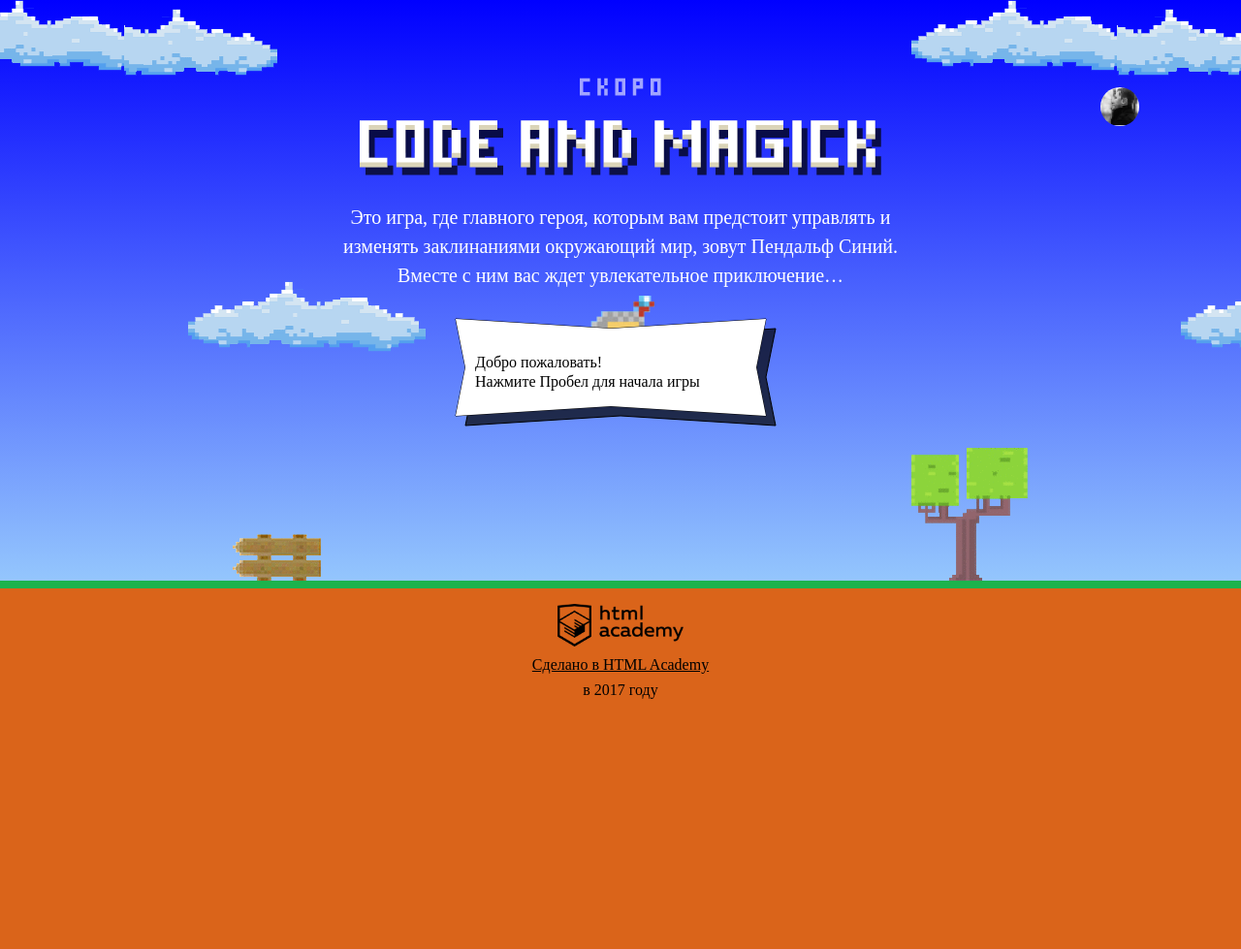
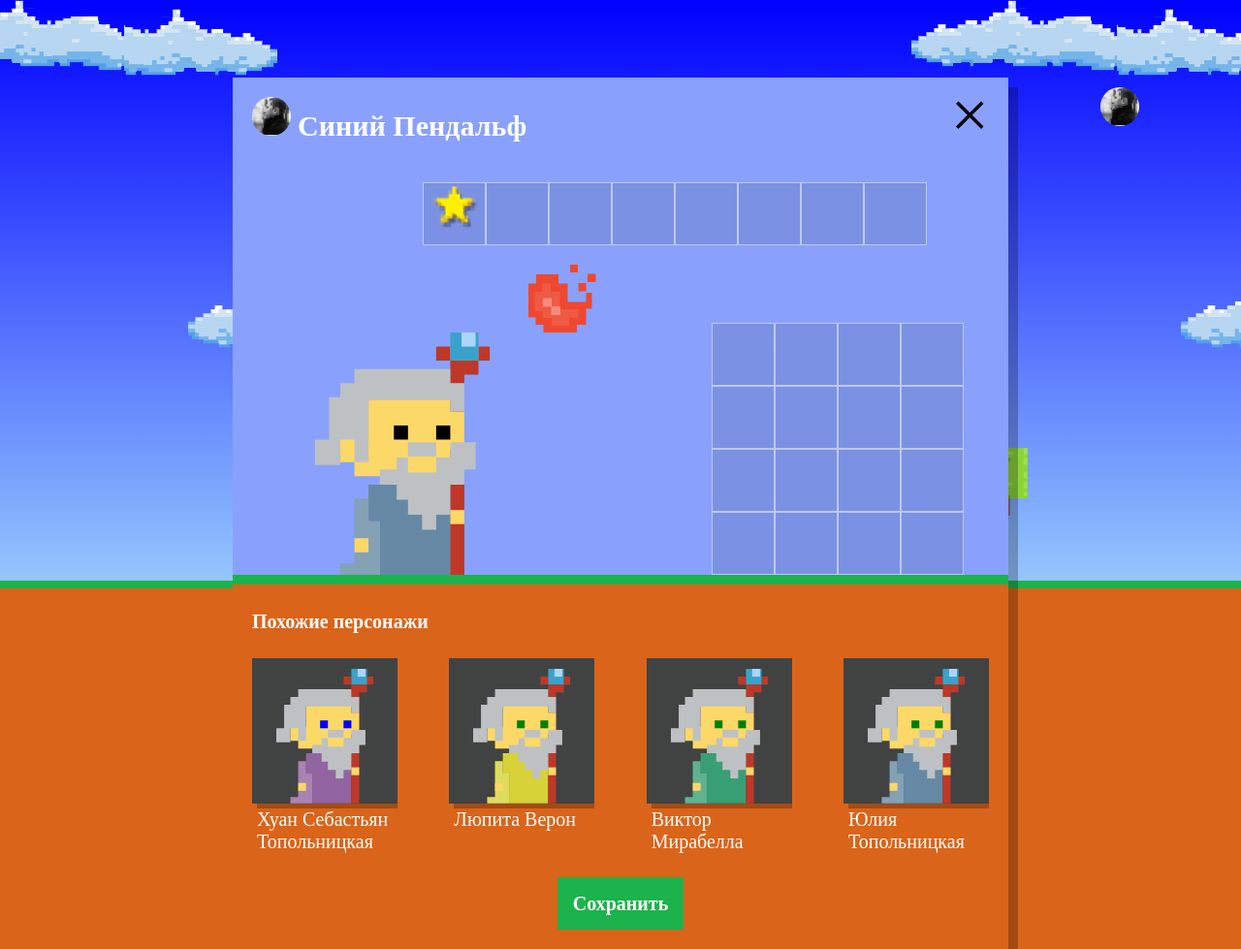
Before and after one commit to kutiona/930845-code-and-magick-19, a website: page index.html in a window 1280 px wide. Shown: the whole page at 97% size. Before the commit the page ends 800 px from the top, so only its background shows below. Drawn offline with Linux system fonts and the light colour scheme; a web font is replaced by a local one.

Commit message:
code setup refactoring

```diff
--- a/index.html
+++ b/index.html
@@ -199,6 +199,7 @@
 </script>
 <script src="js/stat.js"></script>
 <script src="js/game.js"></script>
+<script src="js/setup.js"></script>
 
 </body>
 </html>
--- a/js/setup.js
+++ b/js/setup.js
@@ -6,7 +6,6 @@ var WIZARD_COLOR = ['rgb(101, 137, 164)', 'rgb(241, 43, 107)', 'rgb(146, 100, 16
 var WIZARD_EYESCOLOR = ['black', 'red', 'blue', 'yellow', 'green'];
 
 var userDialog = document.querySelector('.setup');
-userDialog.classList.remove('hidden');
 
 var similarListElement = document.querySelector('.setup-similar-list');
 
@@ -20,6 +19,7 @@ function getRandomWizard(min, max) {
   return Math.floor(Math.random() * (max - min)) + min;
 }
 
+var generatWizardsInfo = function () {
   var wizards = [];
 
   for (var i = 0; i < 4; i++) {
@@ -31,6 +31,8 @@ for (var i = 0; i < 4; i++) {
       eyesColor: WIZARD_EYESCOLOR[getRandomWizard(0, WIZARD_EYESCOLOR.length)]
     };
   }
+  return wizards;
+};
 
 var renderWizard = function (wizard) {
   var wizardElement = similarWizardTemplate.cloneNode(true);
@@ -42,10 +44,16 @@ var renderWizard = function (wizard) {
   return wizardElement;
 };
 
+var renderWizards = function () {
   var fragment = document.createDocumentFragment();
-for (i = 0; i < wizards.length; i++) {
-  fragment.appendChild(renderWizard(wizards[i]));
+
+  for (var i = 0; i < generatWizardsInfo().length; i++) {
+    fragment.appendChild(renderWizard(generatWizardsInfo()[i]));
   }
   similarListElement.appendChild(fragment);
+};
 
+userDialog.classList.remove('hidden');
+generatWizardsInfo();
+renderWizards();
 userDialog.querySelector('.setup-similar').classList.remove('hidden');
```
Lines whose indentation alone changed are shown as unchanged.
